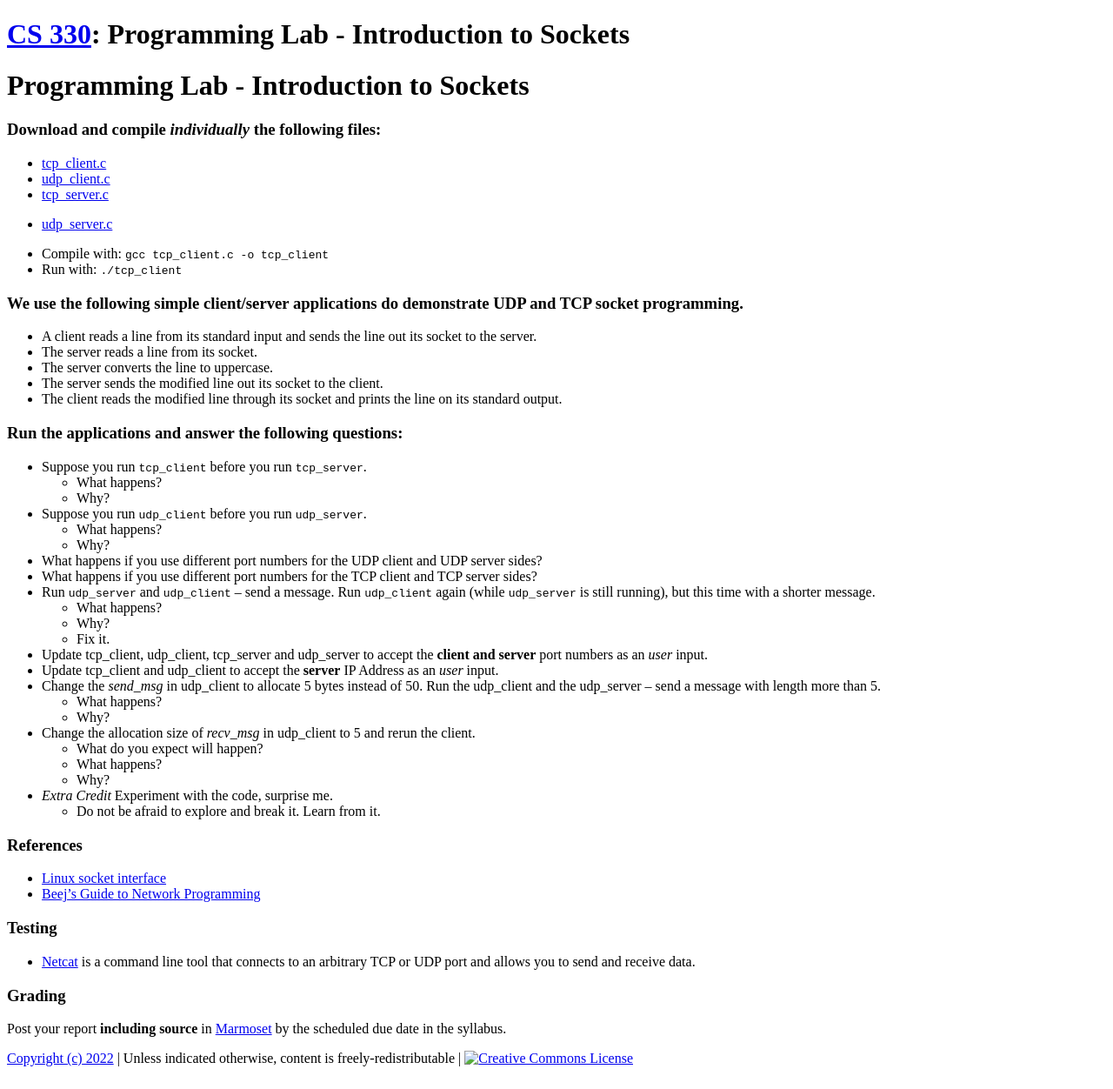
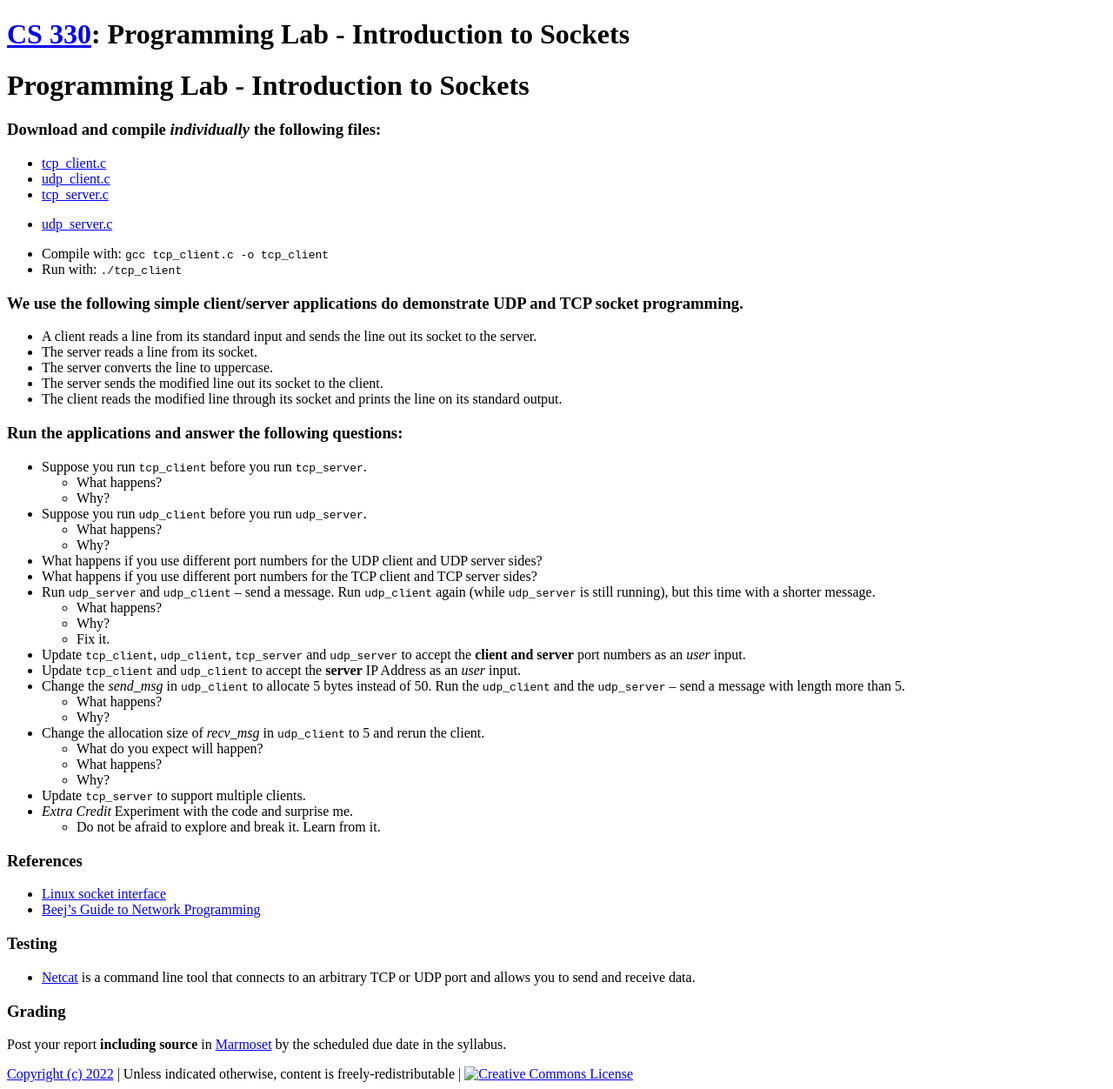
Before and after one commit to ycpcs/cs330-fall2023, a Jekyll site: the page built from labs/sockets_intro.md, in a window 1280 px wide. Shown: the whole page at 87% size. Built offline with Jekyll 4.4.1, drawn with Linux system fonts in a browser that asks for light colours.

Commit message:
update assignment

```diff
--- a/labs/sockets_intro.md
+++ b/labs/sockets_intro.md
@@ -35,16 +35,17 @@ title: "Programming Lab - Introduction to Sockets"
     - What happens?
     - Why?
     - Fix it.
-  - Update tcp_client, udp_client, tcp_server and udp_server to accept the **client and server** port numbers as an _user_ input.
-  - Update tcp_client and udp_client to accept the **server** IP Address as an _user_ input.
-  - Change the _send_msg_ in udp_client to allocate 5 bytes instead of 50. Run the udp_client and the udp_server – send a message with length more than 5.
+  - Update `tcp_client`, `udp_client`, `tcp_server` and `udp_server` to accept the **client and server** port numbers as an _user_ input.
+  - Update `tcp_client` and `udp_client` to accept the **server** IP Address as an _user_ input.
+  - Change the _send_msg_ in `udp_client` to allocate 5 bytes instead of 50. Run the `udp_client` and the `udp_server` – send a message with length more than 5.
     - What happens?
     - Why?
-  - Change the allocation size of _recv_msg_ in udp_client to 5 and rerun the client.
+  - Change the allocation size of _recv_msg_ in `udp_client` to 5 and rerun the client.
     - What do you expect will happen?
     - What happens?
     - Why?
- - _Extra Credit_ Experiment with the code, surprise me.
+  - Update `tcp_server` to support multiple clients.
+  - _Extra Credit_ Experiment with the code and surprise me.
     - Do not be afraid to explore and break it. Learn from it.
 
 ### References
```
Also changed, not shown: index.md (+1 -0 lines), labs/index.md (+3 -5 lines), 4 other files.
